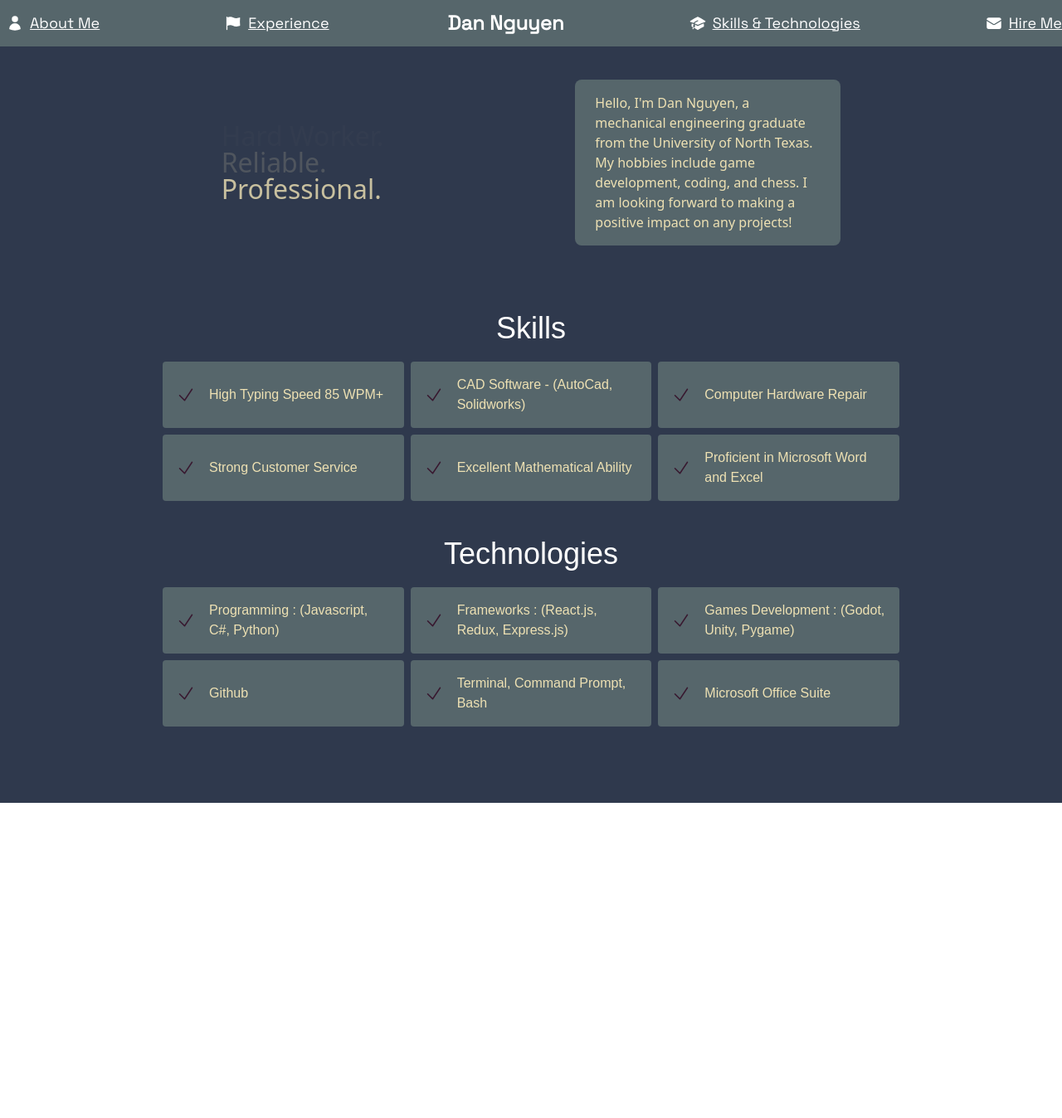
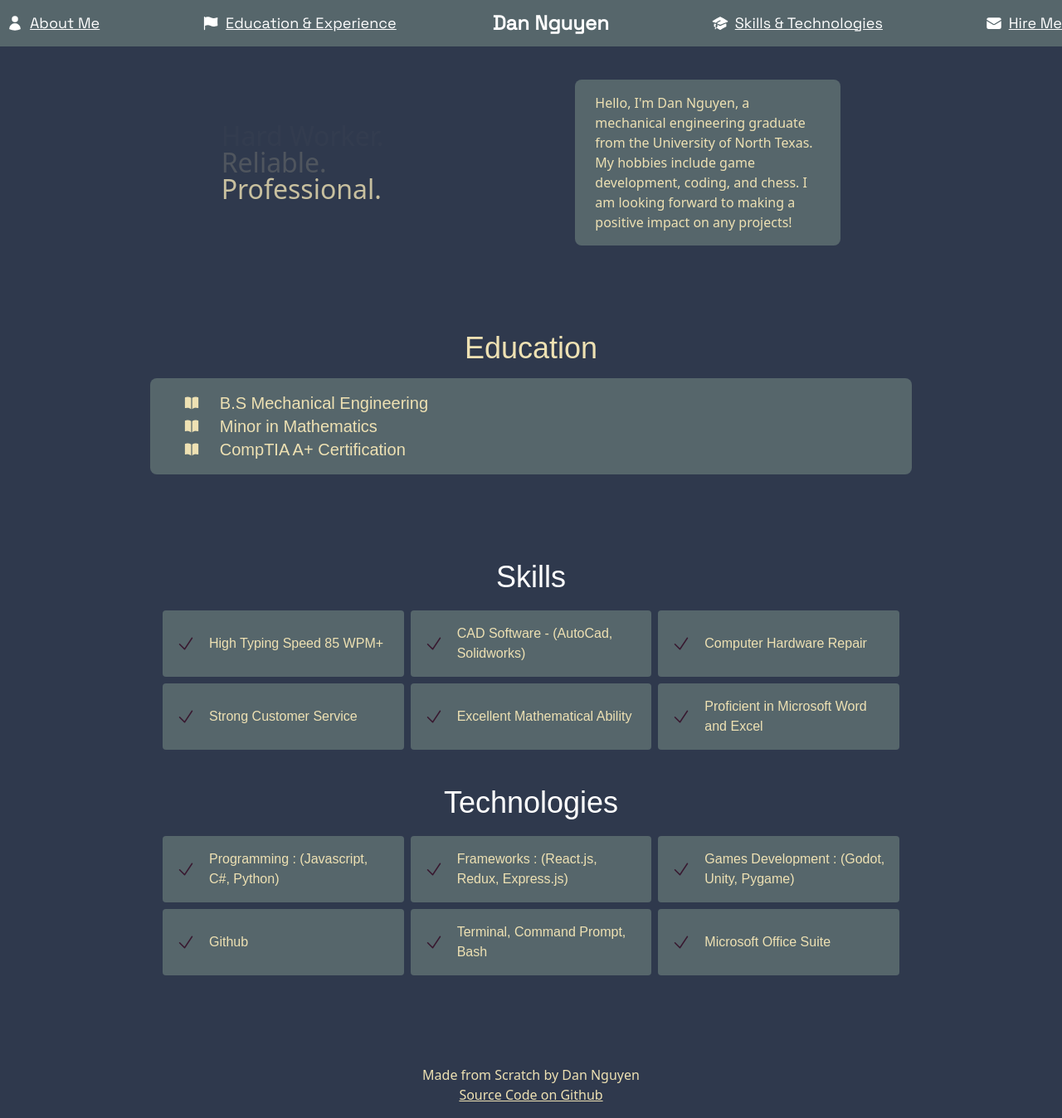
Before and after one commit to DanhNguyen5/ResumeSite, a React (Create React App) app: page / in a window 1280 px wide. Shown: the whole page at 83% size. Before the commit the page ends 968 px from the top, so only its background shows below. Built offline with nearby package versions, Linux system fonts and the light colour scheme; a web font is replaced by a local one.

Commit message:
add education add footer

```diff
--- a/src/App.js
+++ b/src/App.js
@@ -1,15 +1,19 @@
 import Skills from './components/Skills';
 import NavBar from './components/NavBar';
 import About from './components/About';
-import AnimatedText from './components/AnimatedText';
+import Footer from './components/Footer';
+import Experience from './components/Experience';
+import './styles.css';
 
 
 function App() {
   return (
-    <div className="App overflow-x-hidden">
+    <div className="App">
        <NavBar />
        <About />
+       <Experience />
        <Skills />
+       <Footer />
     </div>
   );
 }
--- a/src/components/About.js
+++ b/src/components/About.js
@@ -4,7 +4,7 @@ import AnimatedText from './AnimatedText';
 const About = () => {
   return (
     <div id="aboutme">
-      <div className="container mx-auto flex pt-10 sm:flex-row flex-col items-center justify-center bg-customColor" style={{ margin: '0 auto', maxWidth: '100%' }}>
+      <div className="container mx-auto flex pt-10 pb-20 sm:flex-row flex-col items-center justify-center bg-customColor" style={{ margin: '0 auto', maxWidth: '100%' }}>
         <div className="flex flex-wrap w-full sm:w-1/3 text-2xl">
           <AnimatedText />
         </div>
--- /dev/null
+++ b/src/components/Experience.js
@@ -0,0 +1,28 @@
+import React from 'react';
+import { BookOpenIcon } from '@heroicons/react/24/solid';
+const Experience = () => {
+  return (
+    <div id="experience">
+      <div className="container mx-auto bg-customColor px-10 py-6 font-customTwo text-customColorThree" style={{ maxWidth: '78%' }}>
+        <div className="text-center">
+          <h1 className="sm:text-4xl text-3xl mb-4">Education</h1>
+        </div>
+        <div className="text-left text-xl bg-customColorTwo rounded-lg pr-2 pl-10 py-4 mt-4 sm:mt-0">
+          <ul>
+            <li className="flex items-center">
+              <BookOpenIcon className="h-5 w-5 mr-6" /> B.S Mechanical Engineering
+            </li>
+            <li className="flex items-center">
+              <BookOpenIcon className="h-5 w-5 mr-6" /> Minor in Mathematics
+            </li>
+            <li className="flex items-center">
+              <BookOpenIcon className="h-5 w-5 mr-6" /> CompTIA A+ Certification
+            </li>
+          </ul>
+        </div>
+      </div>
+    </div>
+  );
+}
+
+export default Experience;
--- /dev/null
+++ b/src/components/Footer.js
@@ -0,0 +1,16 @@
+
+
+import React from 'react';
+
+const Footer = () => {
+  return (
+    <footer className="bg-customColor py-4">
+      <div className="container mx-auto text-center">
+        <p className="text-customColorThree">Made from Scratch by Dan Nguyen</p>
+        <a href="https://github.com/DanhNguyen5/ResumeSite" className="text-customColorThree underline">Source Code on Github</a>
+      </div>
+    </footer>
+  );
+}
+
+export default Footer;
--- a/src/components/NavBar.js
+++ b/src/components/NavBar.js
@@ -6,7 +6,7 @@ import React from 'react';
 // write component function
 const NavBar = () => {
 	return (
-	  <div className="bg-customColorTwo font-custom sticky top-0 z-10">
+	  <div className="bg-customColorTwo font-custom top-0 z-10">
 		<div className="container mx-auto flex flex-col sm:flex-row justify-between items-center py-3">
 		  <div className="flex items-center space-x-2">
 			<UserIcon className="flex-shrink-0 h-5 w-5 text-white ml-2" />
@@ -14,7 +14,7 @@ const NavBar = () => {
 		  </div>
 		  <div className="flex items-center space-x-2">
 		  <FlagIcon className="flex-shrink-0 h-5 w-5 text-white ml-2" />
-		  	<a href="#" className='text-lg text-white underline'>Experience</a>
+		  	<a href="#" className='text-lg text-white underline'>Education &amp; Experience</a>
 		  </div>
 		  <a href="#" className="text-2xl text-white font-bold">Dan Nguyen</a>
 		  <div className="flex items-center space-x-2">
--- /dev/null
+++ b/src/styles.css
@@ -0,0 +1,4 @@
+body {
+    overscroll-behavior: none;
+    background-color: #2F394D;
+}
```
Also changed, not shown: src/data/data.js (line endings or trailing spaces).
